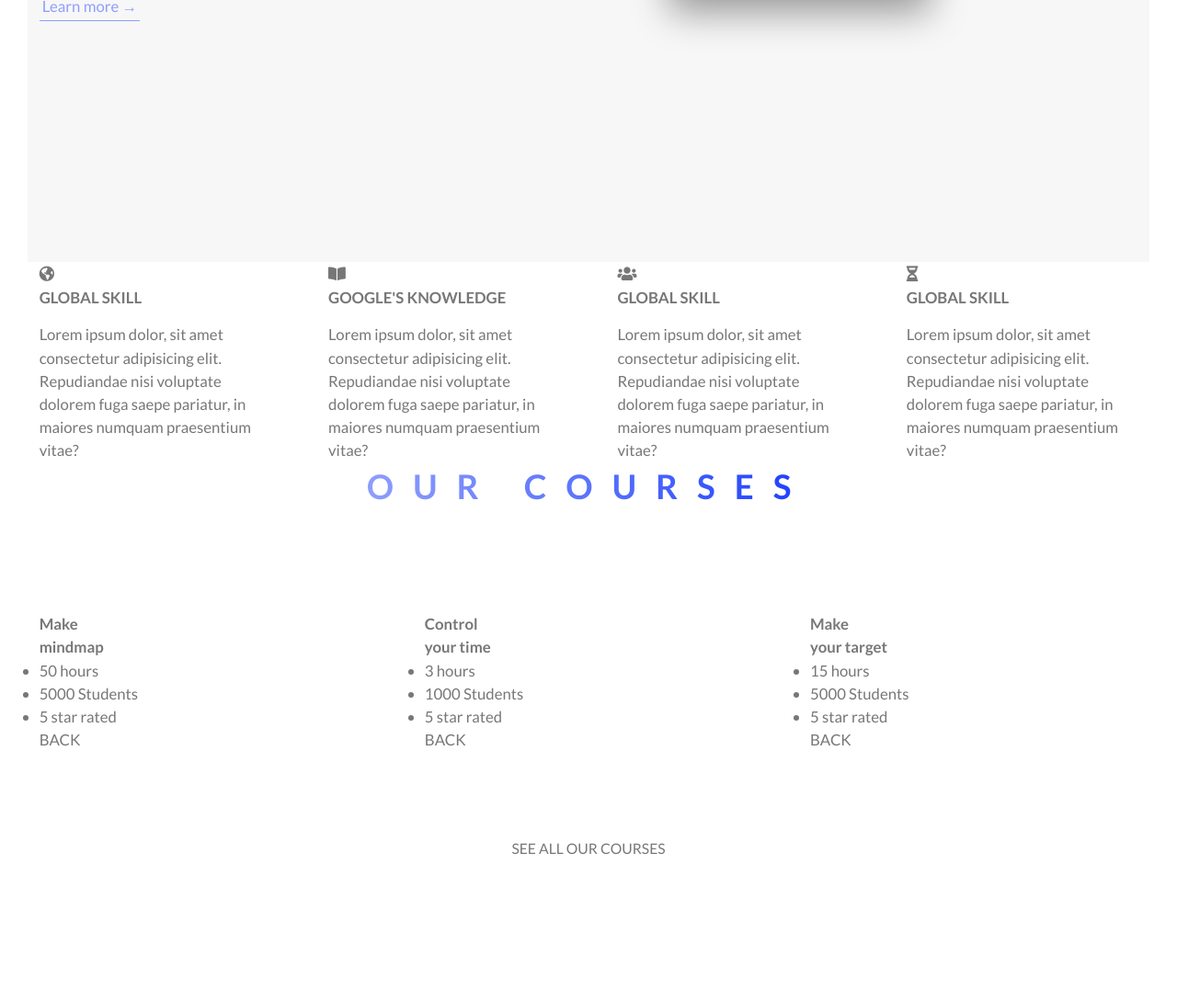
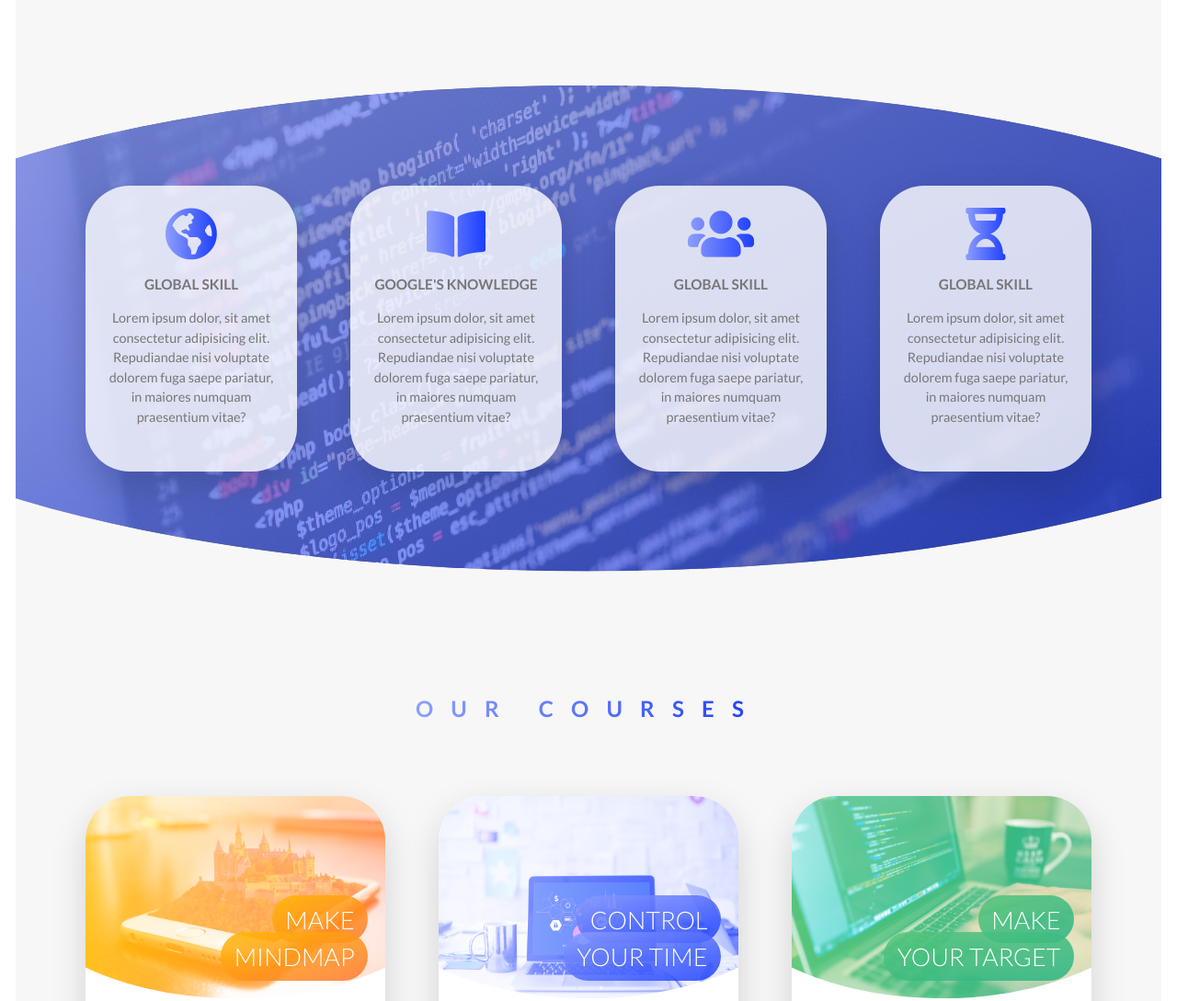
Before and after one commit to GiaDieu/SASS_Structure, a website: page index.html in a window 1280 px wide. Shown: the part 1105-2194 px from the top of the page at 92% size. Before the commit the page ends 2080 px from the top, so only its background shows below. Drawn offline with Linux system fonts and the light colour scheme.

Commit message:
up_style.css

```diff
--- a/css/style.css
+++ b/css/style.css
@@ -30,7 +30,7 @@
 *,
 *::before,
 *::after {
-  box-sizing: inherit;
+  box-sizing: border-box;
   padding: 0;
   margin: 0; }
 
@@ -38,7 +38,7 @@ body {
   box-sizing: border-box; }
 
 html {
-  font-size: 65.5%; }
+  font-size: 60%; }
 
 body {
   font-family: "Lato", sans-serif;
@@ -46,7 +46,7 @@ body {
   font-size: 1.6rem;
   line-height: 1.5;
   color: #777777;
-  padding: 30px; }
+  padding: 1.8rem; }
 
 .heading-primary {
   margin-bottom: 5rem;
@@ -54,19 +54,19 @@ body {
   text-transform: uppercase; }
   .heading-primary--main {
     display: block;
-    font-size: 1.7rem;
+    font-size: 2rem;
     font-weight: 700;
     letter-spacing: 0.9rem;
     animation: moveInLeft 1s ease-out; }
   .heading-primary--sub {
     display: block;
-    font-size: 1.5rem;
+    font-size: 1.8rem;
     font-weight: 400;
     letter-spacing: 0.3rem;
     animation: moveInRight 2s ease-out; }
 
 .heading-secondary {
-  font-size: 3.5rem;
+  font-size: 2.5rem;
   text-transform: uppercase;
   font-weight: 700;
   display: inline-block;
@@ -87,18 +87,17 @@ body {
   text-transform: uppercase; }
 
 .paragraph {
-  font-size: 1.6rem;
-  line-height: 1.7; }
+  font-size: 1.6rem; }
   .paragraph:not(:last-child) {
     margin-bottom: 3rem; }
 
-a.btn,
-a.btn:link,
-a.btn:visited {
+a.btn--white {
+  color: #777777;
+  background-color: #f7f7f7; }
+
+a.btn:link, a.btn:visited {
   display: inline-block;
   text-decoration: none;
-  color: #777777;
-  background-color: #fff;
   border-radius: 100px;
   font-size: 1.5rem;
   text-transform: uppercase;
@@ -107,24 +106,17 @@ a.btn:visited {
   transition: all 0.5s;
   animation: moveInBottom 0.8s ease-out 0.75s;
   animation-fill-mode: backwards; }
-  a.btn:hover,
-  a.btn:link:hover,
-  a.btn:visited:hover {
+  a.btn:link:hover, a.btn:visited:hover {
     transform: translateY(-3px);
     box-shadow: 0 5px 20px rgba(0, 0, 0, 0.2); }
-    a.btn:hover::after,
-    a.btn:link:hover::after,
-    a.btn:visited:hover::after {
+    a.btn:link:hover::after, a.btn:visited:hover::after {
       transform: scaleX(1.4) scaleY(1.6);
       opacity: 0; }
-  a.btn:active,
-  a.btn:link:active,
-  a.btn:visited:active {
+  a.btn:link:active, a.btn:visited:active {
     transform: translateY(-1px);
     box-shadow: 0 5px 20px rgba(0, 0, 0, 0.2); }
-  a.btn::after,
-  a.btn:link::after,
-  a.btn:visited::after {
+
+a.btn::after {
   display: inline-block;
   content: "";
   width: 100%;
@@ -210,8 +202,20 @@ a.btn:visited {
 .section-about {
   background-color: #f7f7f7;
   padding: 25rem 0;
-  margin-top: -25rem;
-  font-size: 1rem; }
+  margin-top: -25rem; }
+
+.section-skills {
+  padding: 20rem 0;
+  background-image: linear-gradient(to right bottom, rgba(142, 158, 252, 0.8), rgba(28, 62, 255, 0.6)), url("/img/project-1.jpg");
+  background-size: cover;
+  position: relative;
+  clip-path: ellipse(70% 38% at 50% 50%);
+  margin-top: -18rem; }
+
+.section-courses {
+  background-color: #f7f7f7;
+  padding: 25rem 0 10rem 0;
+  margin-top: -20rem; }
 
 .u-center-text {
   text-align: center !important; }
@@ -248,3 +252,95 @@ a.btn:visited {
       outline: 1.5rem solid #8e9efc;
       box-shadow: 0 2.5rem 4rem rbga(#000, 0.5);
       z-index: 2; }
+
+.skill-box {
+  background-color: rgba(255, 255, 255, 0.8);
+  font-size: 1.5rem;
+  padding: 2.5rem 2.5rem 5rem 2.5rem;
+  text-align: center;
+  border-radius: 5rem;
+  box-shadow: 0 1.5rem 4rem rgba(0, 0, 0, 0.15);
+  transition: all 0.2s; }
+  .skill-box__icon {
+    font-size: 6rem;
+    margin-bottom: 1.5rem;
+    display: inline-block;
+    background-image: linear-gradient(to right, #8e9efc, #1c3eff);
+    -webkit-background-clip: text;
+    background-clip: text;
+    color: transparent; }
+  .skill-box:hover {
+    cursor: pointer;
+    transform: translateY(-1.5rem) scale(1.03); }
+
+.card {
+  position: relative;
+  perspective: 150rem;
+  width: 100%;
+  height: 45rem; }
+  .card__side {
+    box-shadow: 0 1.5rem 4rem rgba(0, 0, 0, 0.15);
+    border-radius: 5rem;
+    overflow: hidden;
+    height: 45rem;
+    color: #fff;
+    transition: all 0.8s;
+    position: absolute;
+    top: 0;
+    left: 0;
+    width: 100%;
+    backface-visibility: hidden; }
+    .card__side--front {
+      background-color: #fff; }
+    .card__side--back {
+      background-color: #2e8b57;
+      transform: rotateY(180deg); }
+  .card__picture {
+    clip-path: ellipse(80% 70% at 50% 30%);
+    background-size: cover;
+    height: 23rem;
+    background-blend-mode: screen; }
+    .card__picture--1 {
+      background-image: linear-gradient(to right, #ffb900, #ff7730), url("/img/project-5.jpg"); }
+    .card__picture--2 {
+      background-image: linear-gradient(to right, #8e9efc, #1c3eff), url("/img/project-4.jpg"); }
+    .card__picture--3 {
+      background-image: linear-gradient(to right, #55c57a, #28b485), url("/img/project-6.jpg"); }
+  .card__heading {
+    position: absolute;
+    top: 12rem;
+    right: 2rem;
+    text-align: right;
+    color: #fff;
+    font-size: 2.8rem;
+    font-weight: 300;
+    text-transform: uppercase;
+    width: 75%; }
+  .card__heading-span {
+    border-radius: 5rem;
+    padding: 1rem 1.5rem;
+    -webkit-box-decoration-break: clone;
+    box-decoration-break: clone; }
+    .card__heading-span--1 {
+      background-image: linear-gradient(to right bottom, rgba(255, 185, 0, 0.85), rgba(255, 119, 48, 0.85)); }
+    .card__heading-span--2 {
+      background-image: linear-gradient(to right bottom, rgba(142, 158, 252, 0.85), rgba(28, 62, 255, 0.85)); }
+    .card__heading-span--3 {
+      background-image: linear-gradient(to right bottom, rgba(85, 197, 122, 0.85), rgba(40, 180, 133, 0.85)); }
+  .card__details {
+    padding: 3rem;
+    color: #777777; }
+    .card__details ul {
+      list-style: none;
+      width: 70%;
+      margin: 0 auto; }
+      .card__details ul li {
+        text-align: center;
+        font-size: 1.5rem;
+        padding: 1rem; }
+        .card__details ul li:not(:last-child) {
+          border-bottom: 1px solid #dbdbdb; }
+  .card:hover .card__side--front {
+    transform: rotateY(-180deg); }
+  .card:hover .card__side--back {
+    transform: rotateY(0); }
```
Lines whose indentation alone changed are shown as unchanged.
